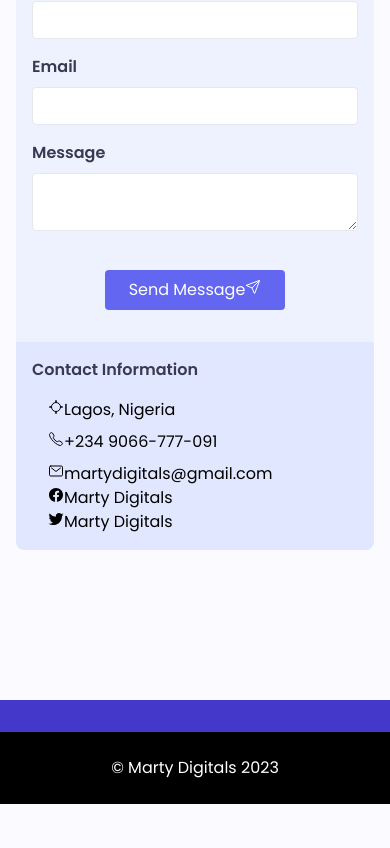
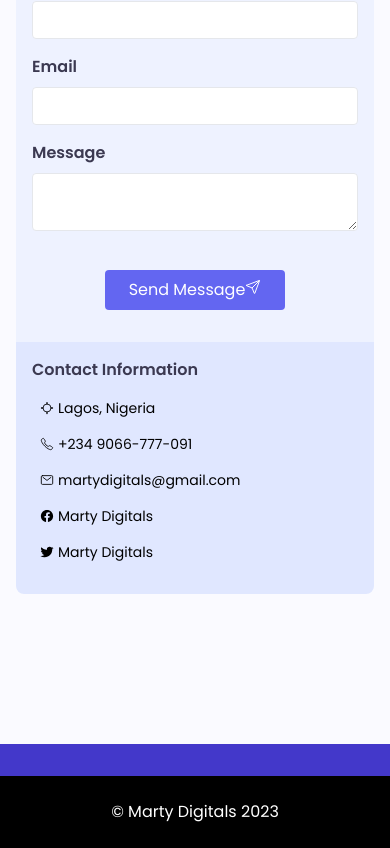
Before and after one commit to silas07official/marty-digitals, a React (Vite) app: page / in a window 390 px wide. Shown: the part 3626-4474 px from the top of the page. Before the commit the page ends 4430 px from the top, so only its background shows below. Built offline with nearby package versions, Linux system fonts and the light colour scheme.

Commit message:
added the required properties to input

```diff
--- a/src/components/Contact.jsx
+++ b/src/components/Contact.jsx
@@ -20,12 +20,11 @@ function Contact() {
       )
       .then(
         (result) => {
-          console.log(result.text)
-          setShowModal(true)
+          console.log(result.text);
+          setShowModal(true);
           e.target.reset();
         },
         (error) => console.log(error.text)
-
       );
   };
 
@@ -47,21 +46,53 @@ function Contact() {
             <div className="md:w-1/2 bg-indigo-50 p-4">
               <form ref={form} onSubmit={sendEmail}>
                 <div className="mb-4">
-                <label htmlFor="name" className="block text-bigText font-semibold mb-2">Name</label>
-                <input type="text" id="name" name="name" className="appearance-none border rounded w-full py-2 px-3 text-gray-700 leading-tight focus:outline-none focus:shadow-outline" />
+                  <label
+                    htmlFor="name"
+                    className="block text-bigText font-semibold mb-2"
+                  >
+                    Name
+                  </label>
+                  <input
+                    type="text"
+                    id="name"
+                    name="name"
+                    required
+                    className="appearance-none border rounded w-full py-2 px-3 text-gray-700 leading-tight focus:outline-none focus:shadow-outline"
+                  />
                 </div>
                 <div className="mb-4">
-                <label htmlFor="email" className="block text-bigText font-semibold mb-2">Email</label>
-                <input type="email" id="email" name="email" className="appearance-none border rounded w-full py-2 px-3 text-gray-700 leading-tight focus:outline-none focus:shadow-outline" />
+                  <label
+                    htmlFor="email"
+                    className="block text-bigText font-semibold mb-2"
+                  >
+                    Email
+                  </label>
+                  <input
+                    type="email"
+                    id="email"
+                    name="email"
+                    required
+                    className="appearance-none border rounded w-full py-2 px-3 text-gray-700 leading-tight focus:outline-none focus:shadow-outline"
+                  />
                 </div>
                 <div className="mb-4">
-                <label htmlFor="message" className="block text-bigText font-semibold mb-2">Message</label>
-                <textarea id="message" name="message" className="appearance-none border rounded w-full py-2 px-3 text-gray-700 leading-tight focus:outline-none focus:shadow-outline"></textarea>
+                  <label
+                    htmlFor="message"
+                    className="block text-bigText font-semibold mb-2"
+                  >
+                    Message
+                  </label>
+                  <textarea
+                    id="message"
+                    name="message"
+                    required
+                    className="appearance-none border rounded w-full py-2 px-3 text-gray-700 leading-tight focus:outline-none focus:shadow-outline"
+                  ></textarea>
                 </div>
                 <div className="text-center">
                   <Button
                     type="submit"
-                className="mx-4 bg-indigo-500  text-white hover:text-indigo-500 hover:bg-sectionBg hover:border hover:border-indigo-500 duration-400 ease-in my-4"
+                    className="mx-3 bg-indigo-500  text-white hover:text-indigo-500 hover:bg-sectionBg hover:border hover:border-indigo-500 duration-400 ease-in my-4"
                   >
                     <span>Send Message</span>
                     <ion-icon name="paper-plane-outline"></ion-icon>
@@ -70,22 +101,58 @@ function Contact() {
               </form>
             </div>
             <div className="md:w-1/2 bg-indigo-100 p-4">
-            <h2 className="text-md text-bigText md:text-lg font-semibold mb-4">Contact Information</h2>
-            <ul className=" pl-4 list-none">
-              <li className="mb-2"><ion-icon name="locate-outline" className="inline-block mr-2"></ion-icon>Lagos, Nigeria</li>
-              <li className="mb-2"><ion-icon name="call-outline" className="inline-block mr-2" ></ion-icon>+234 9066-777-091</li>
-              <li><ion-icon name="mail-outline" className="inline-block mr-2"></ion-icon>martydigitals@gmail.com</li>
-              <li><ion-icon name="logo-facebook" className="inline-block mr-2"></ion-icon>Marty Digitals</li>
-              <li><ion-icon name="logo-twitter" className="inline-block mr-2"></ion-icon>Marty Digitals</li>
+              <h2 className="text-md text-bigText md:text-lg font-semibold mb-4">
+                Contact Information
+              </h2>
+              <ul className=" pl-2 list-none">
+                <li className="flex items-center gap-1  my-4 text-sm">
+                  <ion-icon
+                    name="locate-outline"
+                    className="inline-block mr-2"
+                  ></ion-icon>
+                  Lagos, Nigeria
+                </li>
+                <li className="flex items-center gap-1  my-4 text-sm">
+                  <ion-icon
+                    name="call-outline"
+                    className="inline-block mr-2"
+                  ></ion-icon>
+                  +234 9066-777-091
+                </li>
+                <li className="flex items-center gap-1 text-sm my-4">
+                  <ion-icon
+                    name="mail-outline"
+                    className="inline-block"
+                  ></ion-icon>
+                  martydigitals@gmail.com
+                </li>
+                <li className="flex items-center my-4  gap-1 text-sm">
+                  <ion-icon
+                    name="logo-facebook"
+                    className="inline-block mr-2"
+                  ></ion-icon>
+                  Marty Digitals
+                </li>
+                <li className="flex items-center my-4 gap-1 text-sm">
+                  <ion-icon
+                    name="logo-twitter"
+                    className="inline-block mr-2"
+                  ></ion-icon>
+                  Marty Digitals
+                </li>
               </ul>
             </div>
           </div>
         </div>
         <div className="mt-5 hidden md:block md:mt-0">
-              <img src="https://www.sendnotice.in/assets/images/contactus.svg" alt="contactus_image" className="w-[100%]" />
+          <img
+            src="https://www.sendnotice.in/assets/images/contactus.svg"
+            alt="contactus_image"
+            className="w-[100%]"
+          />
         </div>
       </div>
-      {showModal?<Modal message="Message sent successfully" />:null}
+      {showModal ? <Modal message="Message sent successfully" /> : null}
     </section>
   );
 }
```
Lines whose indentation alone changed are shown as unchanged.
